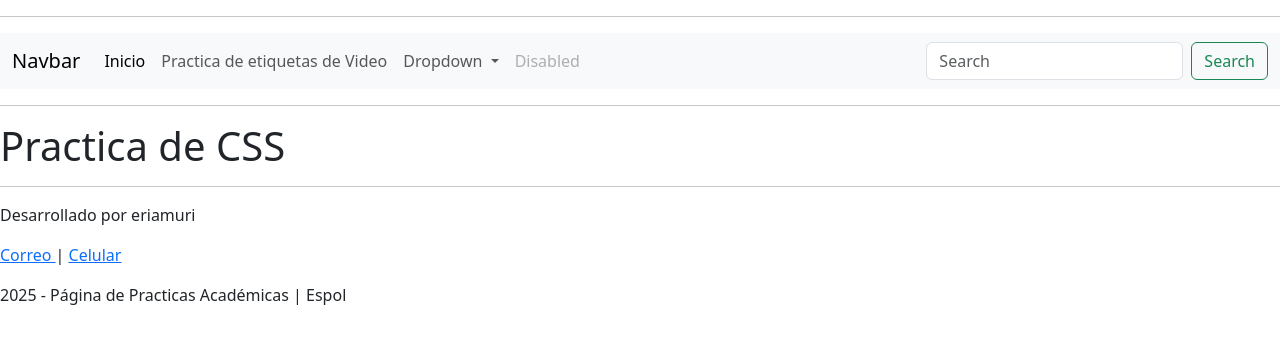
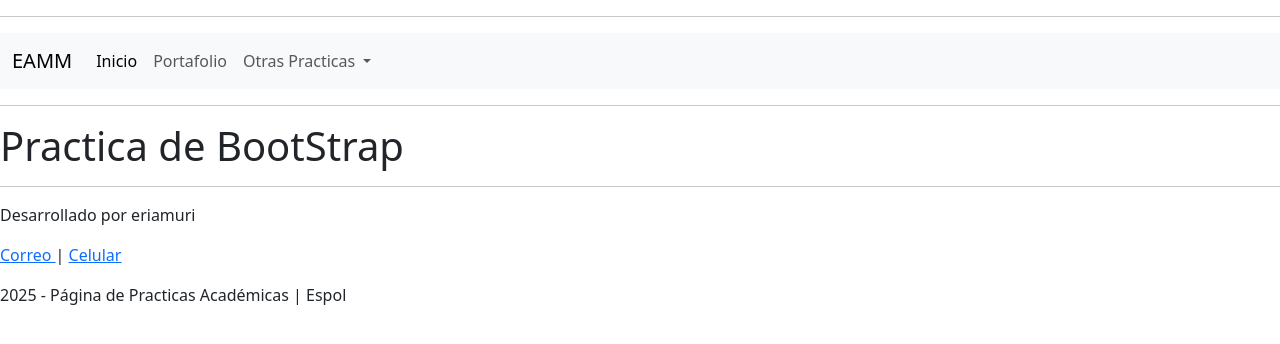
Before and after one commit to eriamuri/ProyectosDAWM, a plain HTML site: page assest/page/practica_BootStrap.html in a window 1280 px wide. Drawn offline with nearby package versions, Linux system fonts and the light colour scheme.

Commit message:
Arreglos BootStrap

```diff
--- a/assest/page/practica_BootStrap.html
+++ b/assest/page/practica_BootStrap.html
@@ -18,8 +18,8 @@
     rel="stylesheet">
 
 
-    <link rel="icon" type="../img/Poliwrath.ico" sizes="16x16" href="Poliwrath.ico">
-	<link rel="icon" href="../img/Poliwrath.ico">
+    <link rel="icon" type="../img/Kabutops.ico" sizes="16x16" href="Kabutops.ico">
+	<link rel="icon" href="../img/Kabutops.ico">
 
 
 
@@ -35,7 +35,7 @@
 
 
         <div class="container-fluid">
-            <a class="navbar-brand" href="#">Navbar</a>
+            <a class="navbar-brand" href="#">EAMM</a>
             <button class="navbar-toggler" type="button" data-bs-toggle="collapse" data-bs-target="#navbarSupportedContent" aria-controls="navbarSupportedContent" aria-expanded="false" aria-label="Toggle navigation">
             <span class="navbar-toggler-icon"></span>
             </button>
@@ -45,19 +45,19 @@
                 <a class="nav-link active" aria-current="page" href="../../index.html">Inicio</a>
                 </li>
                 <li class="nav-item">
-                <a class="nav-link" href="../page/practica_Video.html">Practica de etiquetas de Video</a>
+                <a class="nav-link" href="https://protafolioeamm.my.canva.site/">Portafolio</a>
                 </li>
                 <li class="nav-item dropdown">
                 <a class="nav-link dropdown-toggle" href="#" role="button" data-bs-toggle="dropdown" aria-expanded="false">
-                    Dropdown
+                    Otras Practicas
                 </a>
                 <ul class="dropdown-menu">
                     <li><a class="dropdown-item" href="../page/practica_Audio.html">Practica de etiquetas de Audio</a></li>
                     <li><a class="dropdown-item" href="../page/practica_Texto.html">Practica de etiquetas de Texto</a></li>
                     <li><a class="dropdown-item" href="../page/practica_Tablas.html">Practica de etiquetas de Tablas</a></li>
-                    <li><a class="dropdown-item" href="../page/practica_Tablas.html">Practica de etiquetas de Tablas</a></li>
                     <li><a class="dropdown-item" href="../page/practica_Listas.html">Practica de etiquetas de Listas</a></li>
                     <li><a class="dropdown-item" href="../page/practica_Imagenes.html">Practica de etiquetas de Imagenes</a></li>
+					<li><a class="dropdown-item" href="../page/practica_Video.html">Practica de etiquetas de Video</a></li>
                     <li><a class="dropdown-item" href="../page/practica_JavaScript.html">Practica de etiquetas de JavaScript</a></li>
                     <li><a class="dropdown-item" href="../page/practica_CSS.html">Practica de etiquetas de CSS</a></li>
                     <li><a class="dropdown-item" href="../page/practica_MenuVertical.html">Practica de etiquetas de Menu Vertical</a></li>
@@ -70,17 +70,11 @@
                     <li><a class="dropdown-item" href="../page/practica_BootStrap.html">Practica de etiquetas de bootstrap</a></li>
                     <li><a class="dropdown-item" href="../ia/practica_InteligenciaArtificial.html">Practica de etiquetas de Inteligencia Artificial</a></li>
                     <li><a class="dropdown-item" href="https://sites.google.com/fiec.espol.edu.ec/lugaresguayaquileamm/inicio">Practica de etiquetas de Builder</a></li>
-                    <li><a class="dropdown-item" href="https://protafolioeamm.my.canva.site/">Practica de etiquetas de Canva</a></li>
                 </ul>
                 </li>
-                <li class="nav-item">
-                <a class="nav-link disabled" aria-disabled="true">Disabled</a>
-                </li>
+
             </ul>
-            <form class="d-flex" role="search">
-                <input class="form-control me-2" type="search" placeholder="Search" aria-label="Search">
-                <button class="btn btn-outline-success" type="submit">Search</button>
-            </form>
+
             </div>
         </div>
 
@@ -90,7 +84,7 @@
 	<hr>
 	<main>
 		<h1>
-			Practica de CSS
+			Practica de BootStrap
 		</h1>
 
 
```
Also changed, not shown: assest/img/Kabutops.ico (added).
